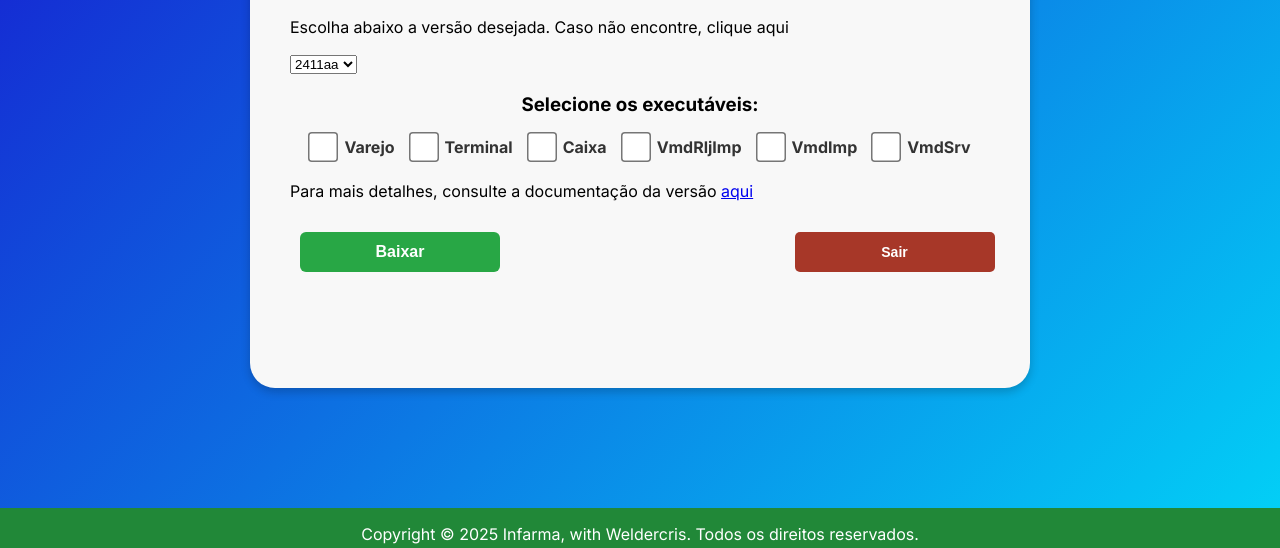
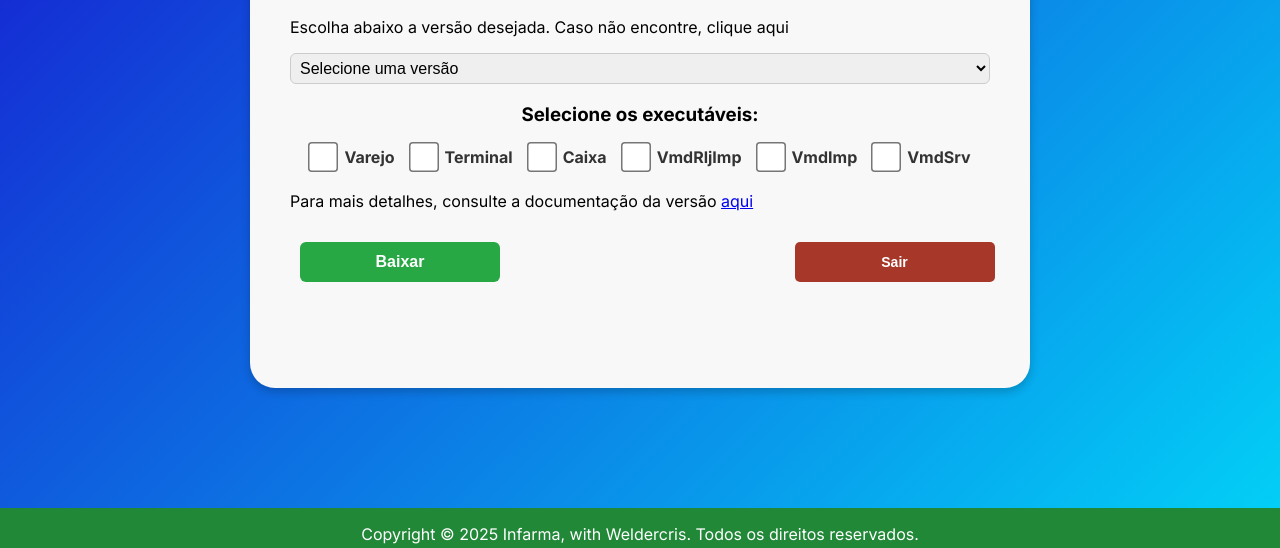
Before and after one commit to WeldercrisRibeiro/Downloader-Infarma, a plain HTML site: page main.html in a window 1280 px wide. Shown: the part 252-800 px from the top of the page. Drawn offline with Linux system fonts and the light colour scheme.

Commit message:
feat: adicionando versões

```diff
--- a/assets/js/index.js
+++ b/assets/js/index.js
@@ -3,8 +3,7 @@ function entrar(){
         { usuario: "admin", senha: "senha" },
         {usuario: "ADMIN", senha: "SENHA"},
         { usuario: "INFARMA", senha: "vlssl" },
-        { usuario: "infarma", senha: "vlssl" },
-        { usuario: "weldercris.ribeiro@infarma.com.br", senha: "@Cris2507" }
+        { usuario: "infarma", senha: "vlssl" }
     ];
     let usuarioDigitado = document.getElementById('usuario').value;
     let senhaDigitada = document.getElementById('password').value;
--- a/main.html
+++ b/main.html
@@ -28,7 +28,8 @@
       <!-- <input type="text" id="versao" placeholder="Digite a versão ex: 2407a" -->
 
       <p>Escolha abaixo a versão desejada. Caso não encontre, clique aqui</p>
-      <select id="versaoId" name="versaoId">
+      <select id="versao" name="versao">
+        <option value=""selected="selected">Selecione uma versão</option>
         <option value="2008a">2008a</option>
         <option value="2008ab">2008ab</option>
         <option value="2008ac">2008ac</option>
@@ -139,7 +140,7 @@
         <option value="2407aa">2407aa</option>
         <option value="2407ab">2407ab</option>
         <option value="2411a">2411a</option>
-        <option value="2411aa" selected="selected">2411aa</option>
+        <option value="2411aa">2411aa</option>
       </select>
 
       <h3>Selecione os executáveis:</h3>
```
